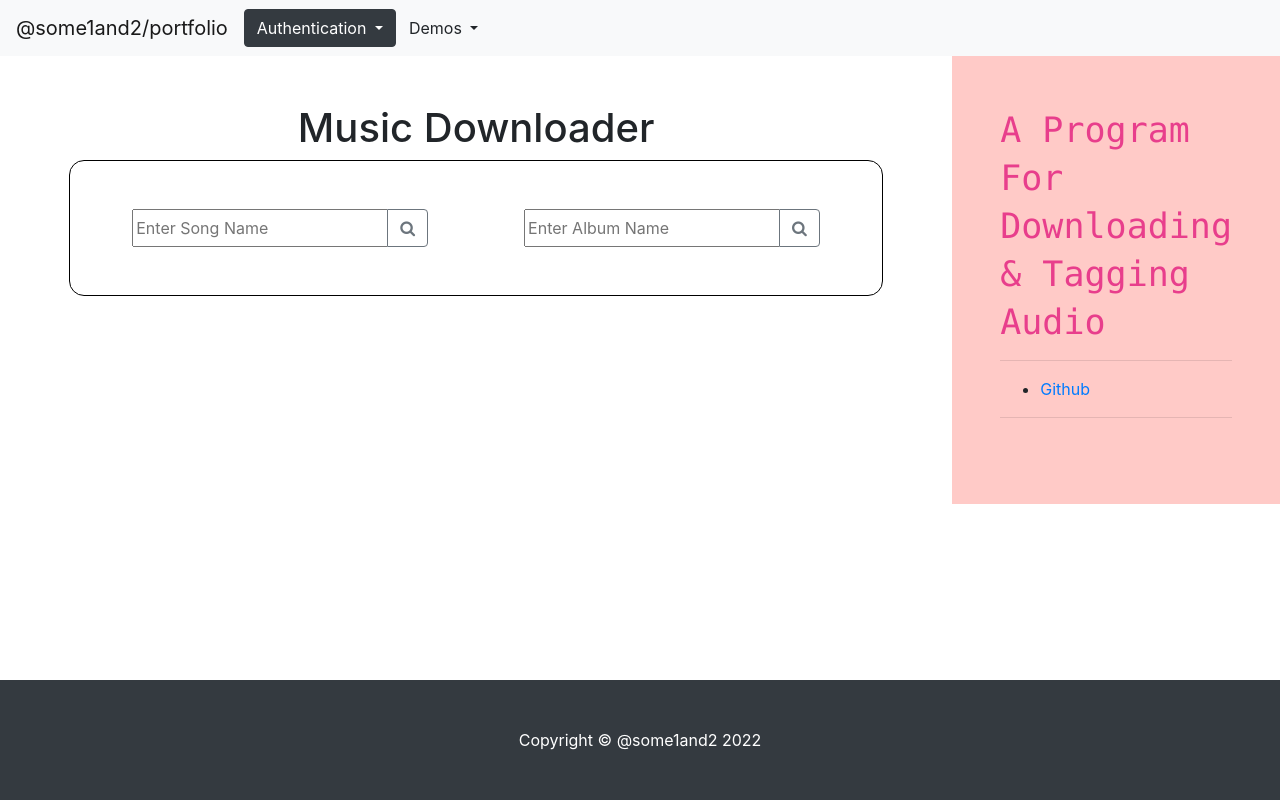
After one commit to Some1and2-XC/Portfolio, a Flask app: template website/templates/portfolio-program-003-audown.html in a window 1280 px wide. The commit adds this page. Run offline with Flask 2, Linux system fonts and the light colour scheme; the template is opened without the code that fills it, so the values that code supplies are empty; some libraries are stand-ins or nearby versions.

Commit message:
Initial `Audown` update

```diff
--- a/website/services.py
+++ b/website/services.py
@@ -59,3 +59,7 @@ def RunKyros(args: dict, BonusSet = {}):
 	os.chdir("../..")
 
 	return "/".join(f"Session\\{f.FileName} - #{f.count-1}.png".split("\\")), f.BoxRange
+
+def RunAudown(args: dict):
+	# Function for running `Audown`
+	...
--- a/website/static/css/style.css
+++ b/website/static/css/style.css
@@ -11,6 +11,18 @@
 
 .top-margin {
 	margin-top: 8rem;
+}
+
+.basic-border {
+	width: 95%;
+	border-width: 1px;
+	border-color: black;
+	border-collapse: collapse;
+	border-style: solid;
+	border-radius: 15px;
+	padding: 2rem;
+	margin-bottom: 10rem;
+	background-color: white;
 }
 
 /*Elements*/
--- a/website/templates/portfolio-program-001-kyros.html
+++ b/website/templates/portfolio-program-001-kyros.html
@@ -7,7 +7,7 @@
 {% block program_content %}
 	<div align="center">
 		{% if image %}
-			<form method="POST" style="width: 95%; border-width: 2px; border-color: black; border-collapse: collapse; border-style: solid; padding: 2rem; margin-bottom: 10rem; ">
+			<form method="POST" class="basic-border">
 				{% if user.is_authenticated %}
 					<h3>Image Settings</h3>
 					<code>{{ user.Kyros_Settings[0].settings }}</code>
@@ -27,7 +27,7 @@
 		{% endif %}
 		<h2>Input Panel</h2>
 		<hr>
-		<form method="POST" style="width: 95%; border-width: 2px; border-color: black; border-collapse: collapse; border-style: solid; padding: 2rem">
+		<form method="POST" class="basic-border">
 			<h3>Generator Settings</h3>
 
 			<div class="input-group">
--- /dev/null
+++ b/website/templates/portfolio-program-003-audown.html
@@ -0,0 +1,30 @@
+{% extends "portfolio-program-000-base.html" %}
+{% block title %}Music Downloader{% endblock %}
+{% block program_title %}A Program For Downloading & Tagging Audio{% endblock %}
+{% block program_github_url %}https://github.com/Some1and2-XC/Auto-Audio-Downloader{% endblock %}
+{% block program_color %}#ffcac7{% endblock %}
+
+{% block program_content %}
+	<div align="center">
+		<h2>Music Downloader</h2>
+		<div class="d-flex flex-row justify-content-center basic-border" style="padding: 0px;">
+			<form method="POST" style="margin: 3rem;">
+				<div class="input-group">
+					<input type="text" name="song" placeholder="Enter Song Name">
+					<div class="input-group-append">
+						<button class="btn btn-outline-secondary" type="submit"><i class="fa fa-search" aria-hidden="true"></i></button>
+					</div>
+				</div>
+			</form>
+
+			<form method="POST" style="margin: 3rem;">
+				<div class="input-group">
+					<input type="text" name="album" placeholder="Enter Album Name">
+					<div class="input-group-append">
+						<button class="btn btn-outline-secondary" type="submit"><i class="fa fa-search" aria-hidden="true"></i></button>
+					</div>
+				</div>
+			</form>
+		</div>
+	</div>
+{% endblock %}
```
Also changed, not shown: website/routes/portfolio_views.py (+16 -1 lines).
